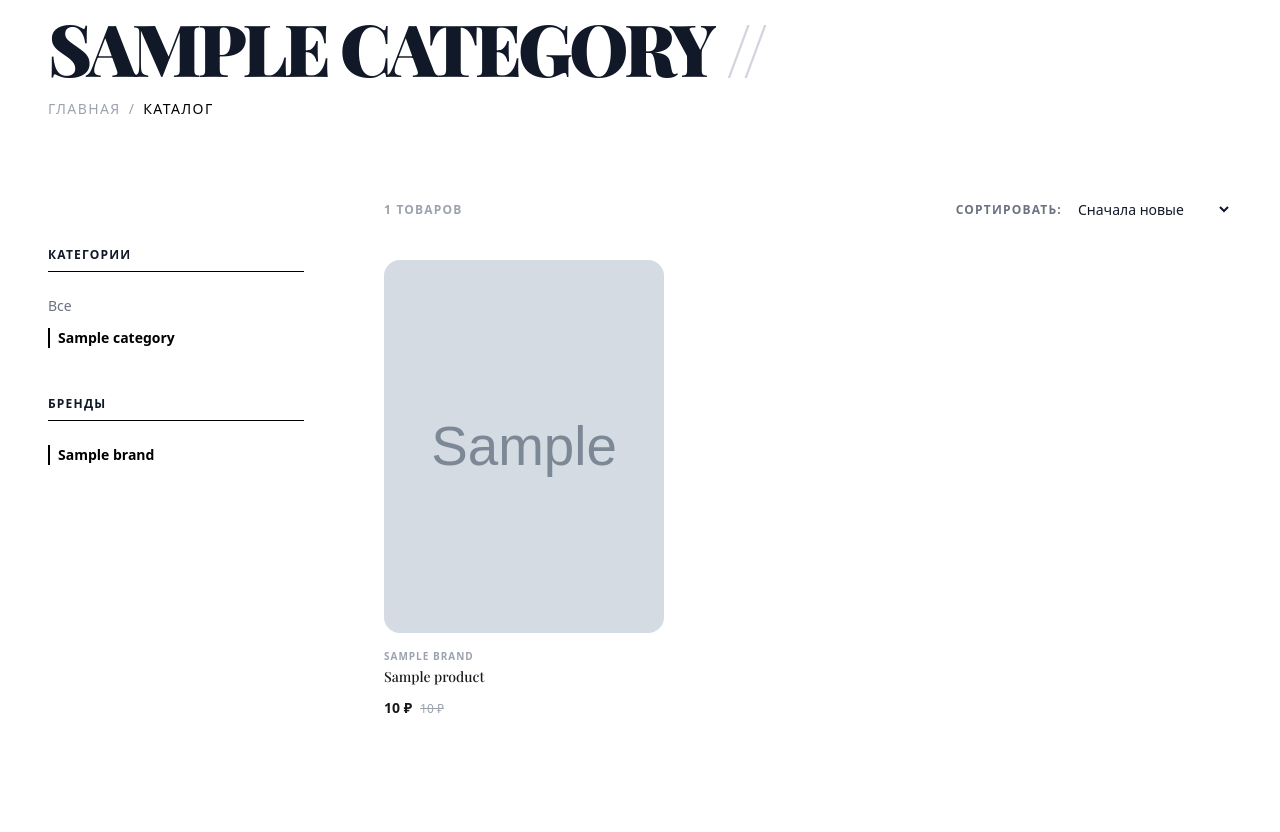
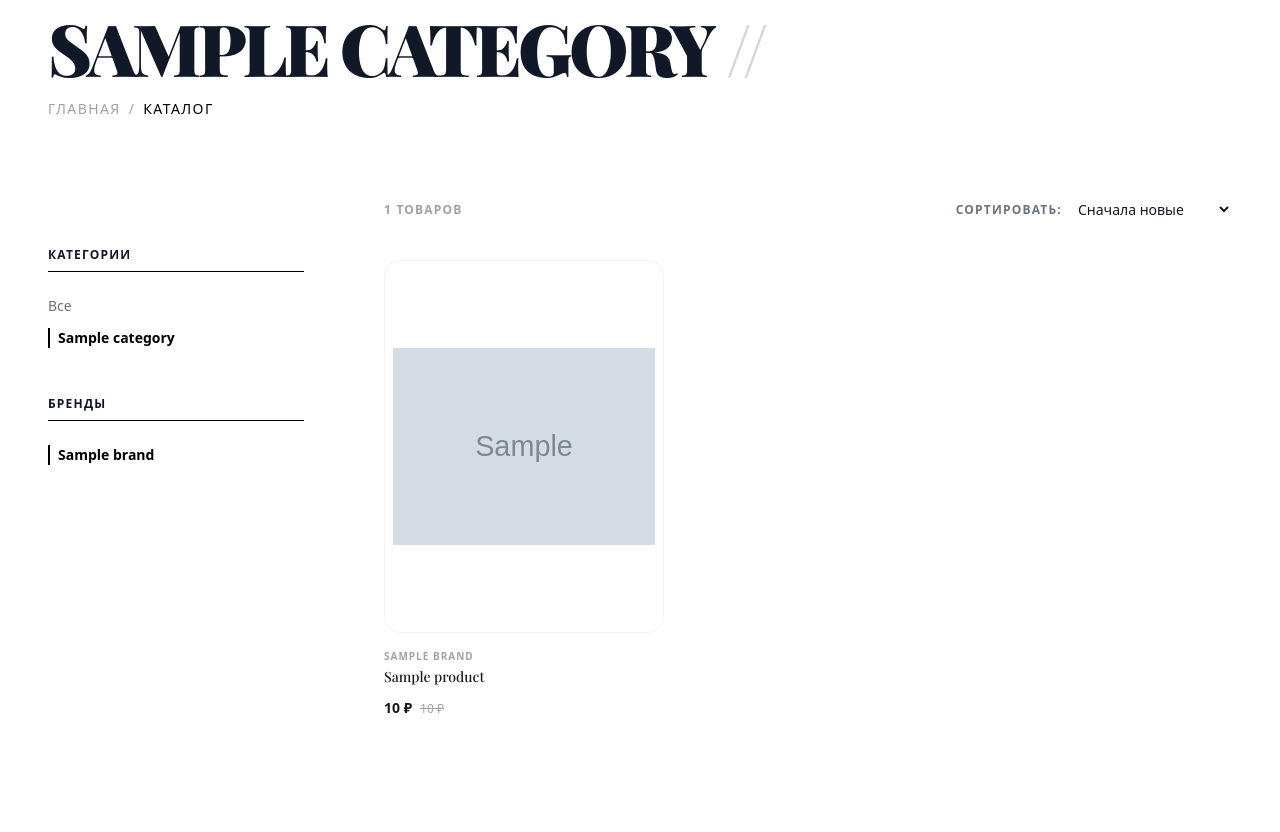
Before and after one commit to kolkolpoi2003-prog/sai17, a Django app: template shop/templates/shop/catalog.html in a window 1280 px wide. Shown: the part 185-1017 px from the top of the page. Run offline with Django 5.2, Linux system fonts and the light colour scheme; tables that the repository leaves empty hold one stand-in row (values such as "Sample post"); the template is opened without the code that fills it: values that come from a table or form of the project are taken from there, most other values are stand-ins (such as "Sample title", 1, 10 or a date in 2020); grey boxes marked "Sample" are stand-in pictures; data that the repository does not hold is empty; some libraries are stand-ins or nearby versions; some web fonts are replaced.

Commit message:
Fix product gallery: image cropping and lightbox close button

```diff
--- a/templates/includes/product_card.html
+++ b/templates/includes/product_card.html
@@ -3,11 +3,12 @@
 <div class="product-card group relative flex flex-col h-full"
     style="{% if delay %}transition-delay: {{ delay }}ms;{% endif %}">
     <!-- Image Container -->
-    <div class="relative overflow-hidden bg-[#f5f5f5] aspect-[3/4] mb-4 rounded-2xl">
-        <a href="{{ product.get_absolute_url }}" class="block w-full h-full">
+    <div
+        class="relative overflow-hidden bg-white border border-gray-100 aspect-[3/4] mb-4 rounded-2xl flex items-center justify-center">
+        <a href="{{ product.get_absolute_url }}" class="block w-full h-full p-2">
             {% if product.main_image %}
             <img src="{{ product.main_image.image.url }}" alt="{{ product.main_image.alt|default:product.name }}"
-                class="w-full h-full object-cover object-center group-hover:scale-105 transition-transform duration-[0.8s] ease-out"
+                class="w-full h-full object-contain object-center group-hover:scale-105 transition-transform duration-[0.8s] ease-out"
                 loading="lazy">
             {% else %}
             <div class="w-full h-full flex items-center justify-center text-gray-300">
@@ -20,16 +21,16 @@
         </a>
 
         <!-- Minimalist Badges -->
-        <div class="absolute top-0 left-0 p-3 flex flex-col gap-1 z-10">
+        <div class="absolute top-0 left-0 p-3 flex flex-col gap-1 z-10 pointer-events-none">
             {% if product.is_on_sale %}
             <span
-                class="px-3 py-1 bg-[#1a1a1a] text-white text-[10px] font-bold uppercase tracking-widest rounded-full">
+                class="px-3 py-1 bg-[#1a1a1a] text-white text-[10px] font-bold uppercase tracking-widest rounded-full shadow-sm">
                 -{{ product.discount_percent|floatformat:0 }}%
             </span>
             {% endif %}
             {% if product.is_new %}
             <span
-                class="px-3 py-1 bg-white/90 backdrop-blur-sm text-black text-[10px] font-bold uppercase tracking-widest rounded-full">New</span>
+                class="px-3 py-1 bg-white/90 backdrop-blur-sm text-black text-[10px] font-bold uppercase tracking-widest rounded-full shadow-sm border border-gray-100">New</span>
             {% endif %}
         </div>
 
@@ -38,7 +39,7 @@
             class="absolute top-3 right-3 flex flex-col gap-2 z-20 opacity-0 group-hover:opacity-100 transition-opacity duration-300">
             {% if user.is_authenticated %}
             <button
-                class="wishlist-btn w-9 h-9 flex items-center justify-center bg-white/90 backdrop-blur-sm rounded-full text-[#1a1a1a] hover:bg-[#1a1a1a] hover:text-white transition-all shadow-sm"
+                class="wishlist-btn w-9 h-9 flex items-center justify-center bg-white/90 backdrop-blur-sm rounded-full text-[#1a1a1a] hover:bg-[#1a1a1a] hover:text-white transition-all shadow-sm border border-gray-100"
                 data-product-id="{{ product.id }}"
                 title="{% if in_wishlist %}Удалить из избранного{% else %}В избранное{% endif %}">
                 {% if in_wishlist %}
@@ -53,20 +54,10 @@
                 </svg>
                 {% endif %}
             </button>
-
-            {% if in_wishlist %}
-            <button
-                class="wishlist-remove-btn w-9 h-9 flex items-center justify-center bg-white/90 backdrop-blur-sm rounded-full text-red-500 hover:bg-red-500 hover:text-white transition-all shadow-sm"
-                data-product-id="{{ product.id }}" title="Удалить из избранного">
-                <svg class="w-5 h-5" fill="none" stroke="currentColor" viewBox="0 0 24 24">
-                    <path stroke-linecap="round" stroke-linejoin="round" stroke-width="2" d="M6 18L18 6M6 6l12 12" />
-                </svg>
-            </button>
-            {% endif %}
             {% endif %}
 
             <button
-                class="quick-view-btn w-9 h-9 flex items-center justify-center bg-white/90 backdrop-blur-sm rounded-full text-[#1a1a1a] hover:bg-[#1a1a1a] hover:text-white transition-all shadow-sm"
+                class="quick-view-btn w-9 h-9 flex items-center justify-center bg-white/90 backdrop-blur-sm rounded-full text-[#1a1a1a] hover:bg-[#1a1a1a] hover:text-white transition-all shadow-sm border border-gray-100"
                 data-product-slug="{{ product.slug }}" title="Быстрый просмотр">
                 <svg class="w-5 h-5" fill="none" stroke="currentColor" viewBox="0 0 24 24">
                     <path stroke-linecap="round" stroke-linejoin="round" stroke-width="1.5"
```
